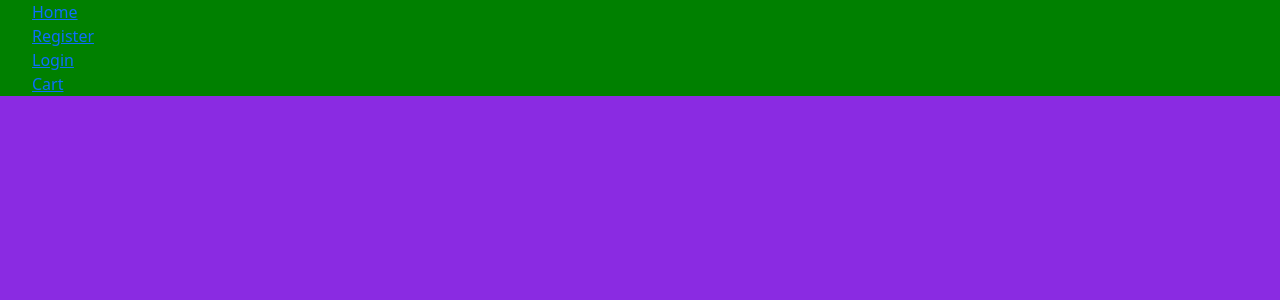
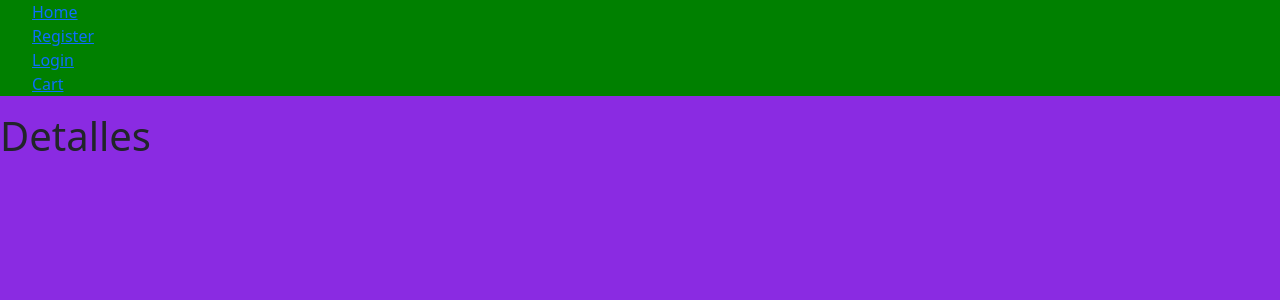
Before and after one commit to jerry-gzh/Audiophile, a React (Create React App) app: page /item/1 in a window 1280 px wide. Shown: the top 300 px of the page. Built offline with nearby package versions, Linux system fonts and the light colour scheme; no server answers.

Commit message:
Agregando ruta item

```diff
--- a/src/components/Card.js
+++ b/src/components/Card.js
@@ -1,13 +1,18 @@
 import React from 'react';
 
-export function Card({Brand, Model, Img }) {
+export function Card({Brand, Model, Img, id}) {
+
+  const selectId = (id)=>{
+    console.log(id)
+  }
+
   return (
     <div className='card'>
       <img src={Img} alt='' className='card-img-top'/>
       <div className='card-body'>
         <h4 className='card-title'>{Model}</h4>
         <p className='card-text text-secondary'>{Brand}</p>
-        <a href='#!' className='btn btn-outline-secondary'>Cart</a>
+        <button onClick={() => {selectId(id)}} className='btn btn-outline-secondary'>Details</button>
       </div>
     </div>
   )
--- a/src/components/Cards.js
+++ b/src/components/Cards.js
@@ -18,7 +18,7 @@ const Cards = () => {
           <div className="row">
             {products.map(({id, Model, Brand, Img_link }) => (
               <div className="col-md-4" key={id}>
-                <Card Model={Model} Brand={Brand} Img={Img_link}/>
+                <Card Model={Model} Brand={Brand} Img={Img_link} id={id}/>
               </div>
             ))}
           </div>
--- a/src/components/Home.js
+++ b/src/components/Home.js
@@ -1,31 +1,9 @@
-//import { useNavigate } from "react-router-dom"; // No es necesario si se usa el ProtectedRoute
-//import { useAuth } from "../context/authContext";
-//import { Products } from "../services/getProducts";
-//import { async } from "@firebase/util";
-//import { Card } from "./Card";
 import Cards from "./Cards";
-import NavBar from "./NavBar";
 
 export function Home() {
-
-  return (<div>
-
-{/*   const {user, logout, loading} = useAuth()
-  //const navigate = useNavigate()
-
-  const handleLogout = async() => {
-    await logout()
-    //navigate("/")
-  }
-
-  if (loading) return <h1>Loading...</h1>
-
-  return (<div>
-    <h1>Welcome {user.email}</h1>
-
-    <button onClick={handleLogout}>LogOut</button>  */}
-
-    <Cards/>
-
-  </div>);
+  return (
+    <div>
+      <Cards />
+    </div>
+  );
 }
--- /dev/null
+++ b/src/components/Item.js
@@ -0,0 +1,9 @@
+import React from 'react';
+
+export function Item() {
+  return (
+    <div>
+      <h1>Detalles</h1>
+    </div>
+  )
+}
--- a/src/routes/index.js
+++ b/src/routes/index.js
@@ -7,6 +7,7 @@ import { Home } from "../components/Home";
 import { Login } from "../components/Login";
 import { Register } from "../components/Register";
 import { ShopingCart } from "../components/ShopingCart";
+import { Item } from "../components/Item";
 
 export default function AllRoutes() {
   return (
@@ -18,6 +19,7 @@ export default function AllRoutes() {
           <Route path="/login" element={<Login/>} />
           <Route path="/register" element={<Register/>} />
           <Route path='/shopingCart' element={ <ProtectedRoute> <ShopingCart/> </ProtectedRoute> }/>
+          <Route path="/item/:id" element={<Item/>} />
         </Routes>
 
     </div>
```
